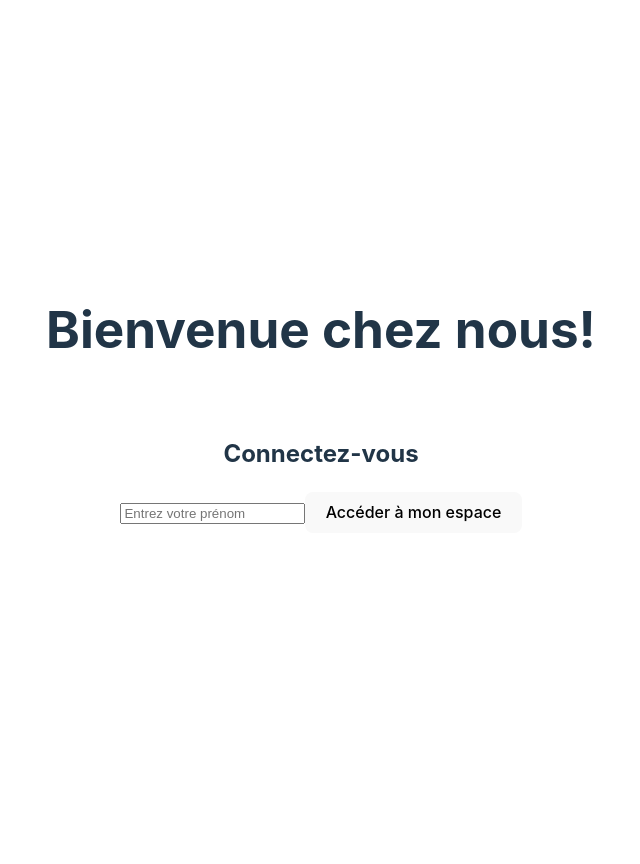
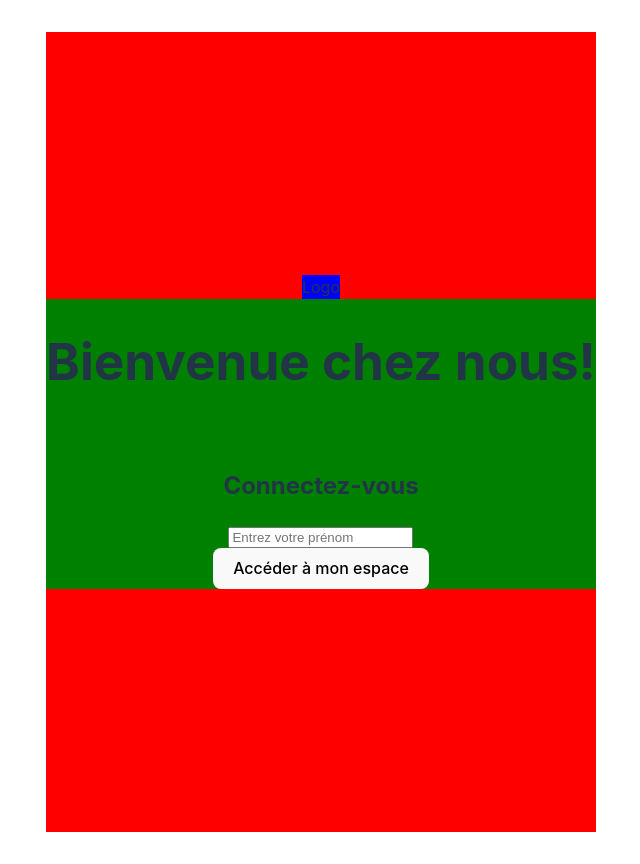
Before and after one commit to chellabisonia/crazee-burger, a React (Vite) app: page / in a window 1280 px wide. Shown: the whole page, without its empty margins (319-959 px from the left). Before the commit the page ends 800 px from the top, so only its background shows below. Built offline with nearby package versions, Linux system fonts and the light colour scheme; the HTML template or start-up script is replaced by a standard one.

Commit message:
💄 F03: LoginPage > add layout

```diff
--- a/src/components/LoginForm.jsx
+++ b/src/components/LoginForm.jsx
@@ -1,5 +1,6 @@
 import { useState } from "react";
 import { useNavigate } from "react-router-dom";
+import styled from "styled-components";
 
 export default function LoginForm() {
   //state
@@ -17,10 +18,13 @@
   };
   //affichage
   return (
-    <form action="submit" onSubmit={handleSubmit}>
+    <LoginFormStyled action="submit" onSubmit={handleSubmit}>
+      <div>
         <h1>Bienvenue chez nous!</h1>
         <br />
         <h2>Connectez-vous</h2>
+      </div>
+      <div>
         <input
           value={inputValue}
           onChange={handleChange}
@@ -28,9 +32,15 @@
           placeholder="Entrez votre prénom "
           required="required"
         />
-      {/* <Link to="/order-page"> */}
+
+        <br />
+
         <button>Accéder à mon espace</button>
-      {/* </Link> */}
-    </form>
+      </div>
+    </LoginFormStyled>
   );
 }
+
+const LoginFormStyled = styled.form`
+  background: green;
+`;
--- /dev/null
+++ b/src/components/reusable-ui/Logo.jsx
@@ -0,0 +1,9 @@
+import styled from "styled-components";
+
+export default function Logo() {
+  return <LogoStyled>Logo</LogoStyled>;
+}
+
+const LogoStyled = styled.div`
+  background: blue;
+`;
--- a/src/pages/LoginPage.jsx
+++ b/src/pages/LoginPage.jsx
@@ -1,9 +1,23 @@
+import styled from "styled-components";
 import LoginForm from "../components/LoginForm";
+import Logo from "../components/reusable-ui/Logo";
 
 export default function LoginPage() {
   return (
     <>
-      <LoginForm />
+      <LoginPageStyled>
+       <Logo />
+        <LoginForm />
+      </LoginPageStyled>
     </>
   );
 }
+
+const LoginPageStyled = styled.div`
+background: red;
+height: 100vh;
+display: flex;
+flex-direction: column;
+justify-content: center;
+align-items: center;
+`;
```
Lines whose indentation alone changed are shown as unchanged.
